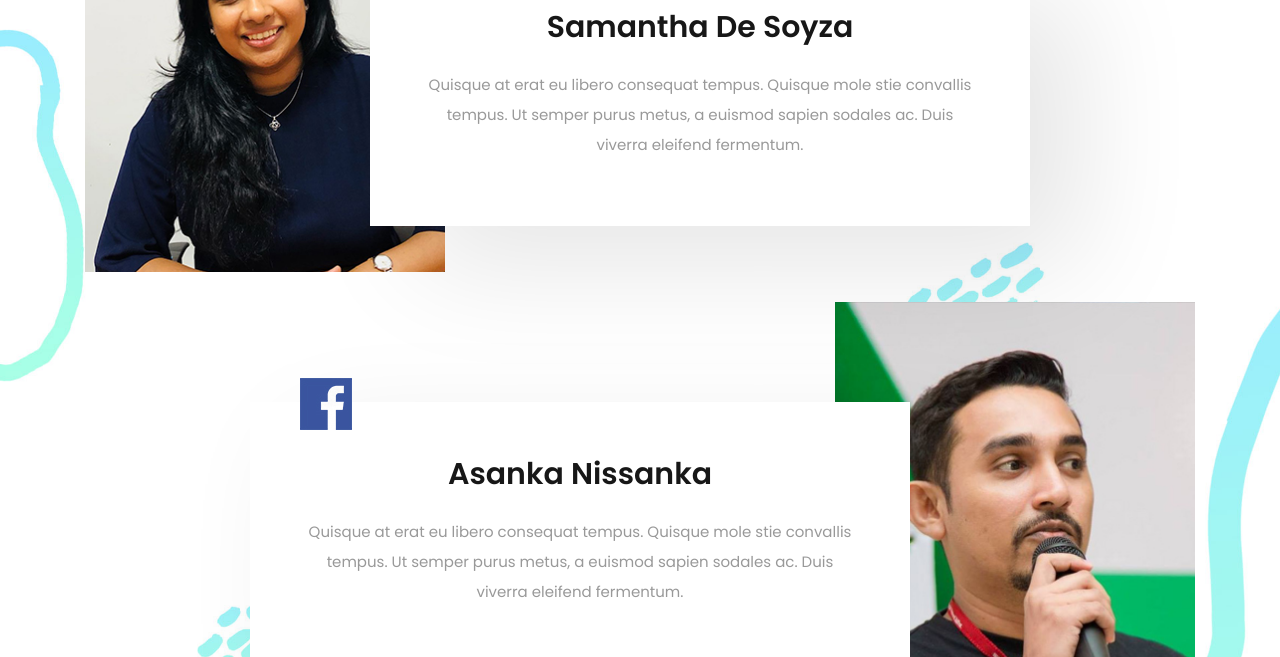
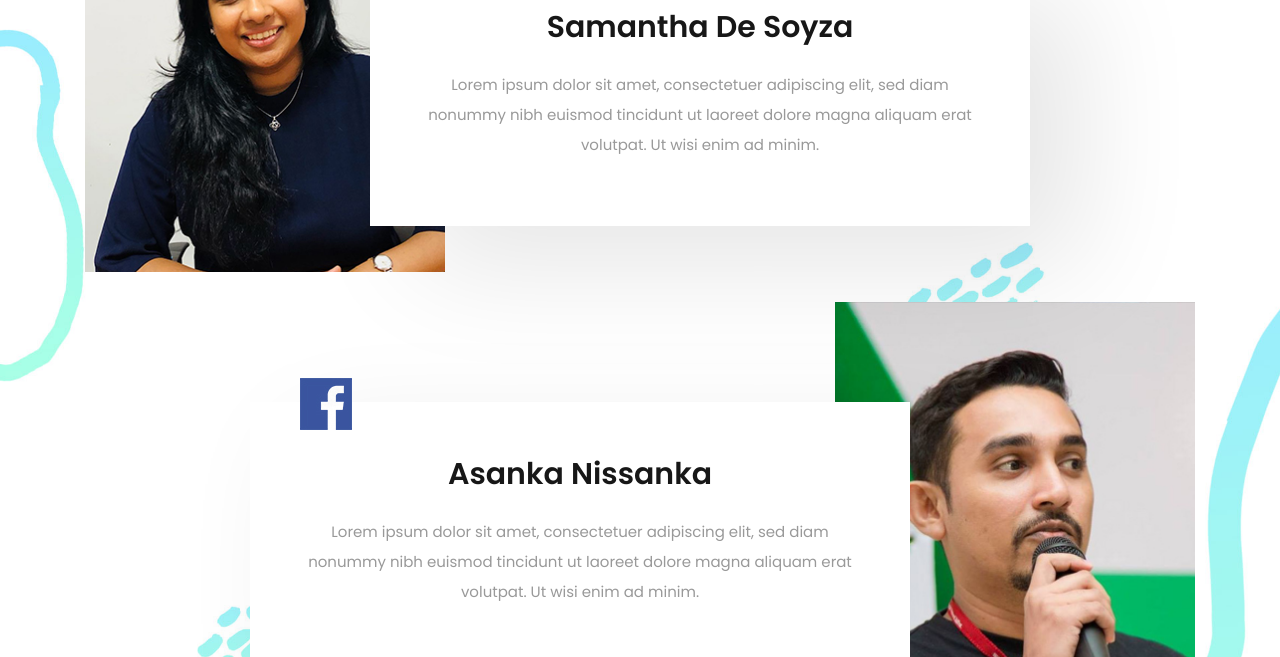
Before and after one commit to kiwizu3/connect, a plain HTML site: page index.html in a window 1280 px wide. Shown: the part 1415-2072 px from the top of the page. Drawn offline with Linux system fonts and the light colour scheme.

Commit message:
Dummy Content Language Change

```diff
--- a/index.html
+++ b/index.html
@@ -5,7 +5,7 @@
     <meta charset="utf-8">
     <meta name="viewport" content="width=device-width, initial-scale=1, shrink-to-fit=no">
 
-    <title>Hello World!</title>
+    <title>ShoutOUT Connect</title>
 
     <link href="https://fonts.googleapis.com/css?family=Poppins:300,400,500,600,700" rel="stylesheet">
     <!-- Bootstrap CSS -->
@@ -44,7 +44,7 @@
                             <ul>
                                 <li><a href="index.html">HOME</a></li>
                                 <li><a href="ticket.html">Tickets</a></li>
-                                <li><a href="elements.html">elements**</a></li>
+                                <li><a href="elements.html">Elements</a></li>
                                 <li><a href="blog.html">BLOG</a></li>
                                 <li><a href="contact.html">Register</a></li>
                                 <li><a href="#"><i class="fab fa-facebook fa-2x"></i></a></li>
@@ -129,7 +129,7 @@
                                         </div><!-- entry-title -->
 
                                         <div class="entry-content">
-                                            <p>Quisque at erat eu libero consequat tempus. Quisque mole stie convallis tempus. Ut semper purus metus, a euismod sapien sodales ac. Duis viverra eleifend fermentum. </p>
+                                            <p>Lorem ipsum dolor sit amet, consectetuer adipiscing elit, sed diam nonummy nibh euismod tincidunt ut laoreet dolore magna aliquam erat volutpat. Ut wisi enim ad minim. </p>
                                         </div><!-- entry-content -->
 
                                         <div class="box-link">
@@ -151,7 +151,7 @@
                                         </div><!-- entry-title -->
 
                                         <div class="entry-content">
-                                            <p>Quisque at erat eu libero consequat tempus. Quisque mole stie convallis tempus. Ut semper purus metus, a euismod sapien sodales ac. Duis viverra eleifend fermentum. </p>
+                                            <p>Lorem ipsum dolor sit amet, consectetuer adipiscing elit, sed diam nonummy nibh euismod tincidunt ut laoreet dolore magna aliquam erat volutpat. Ut wisi enim ad minim.</p>
                                         </div><!-- entry-content -->
 
                                         <div class="box-link">
```
